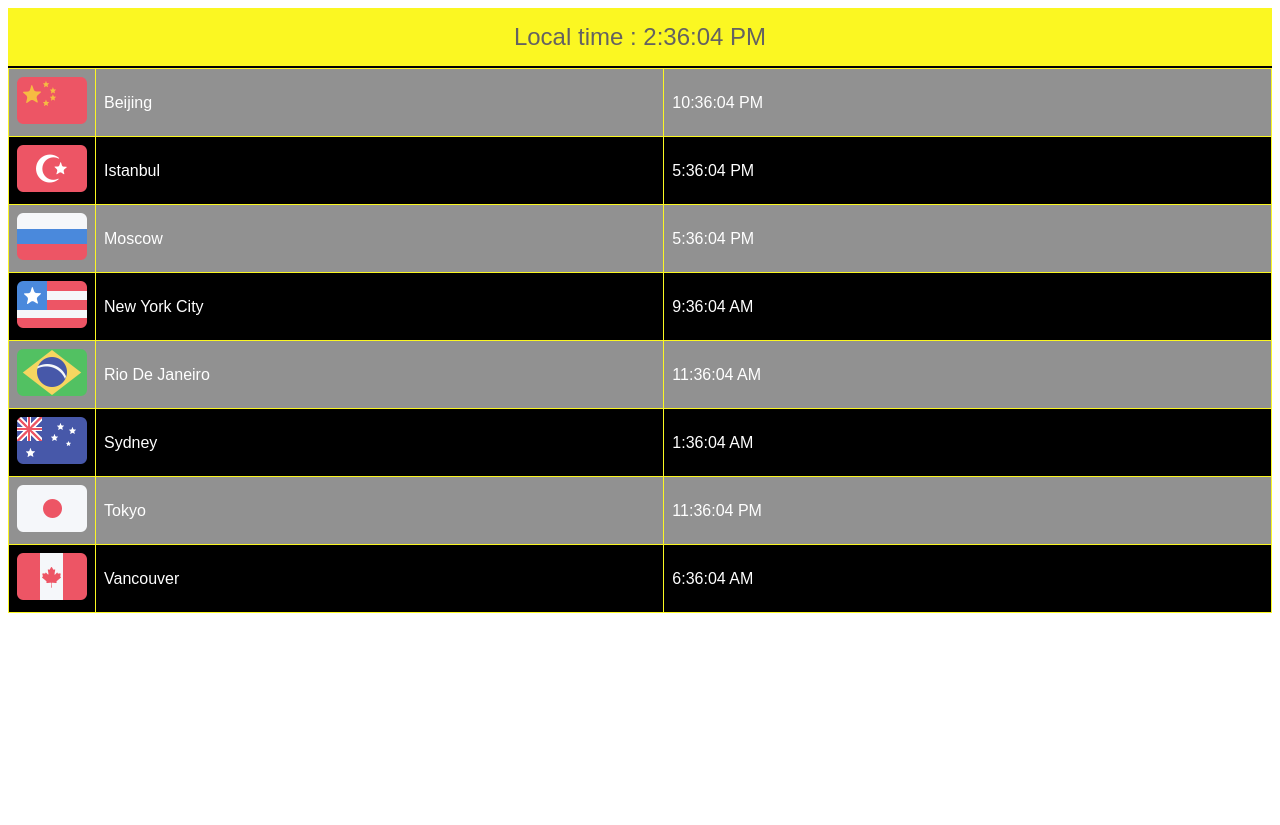
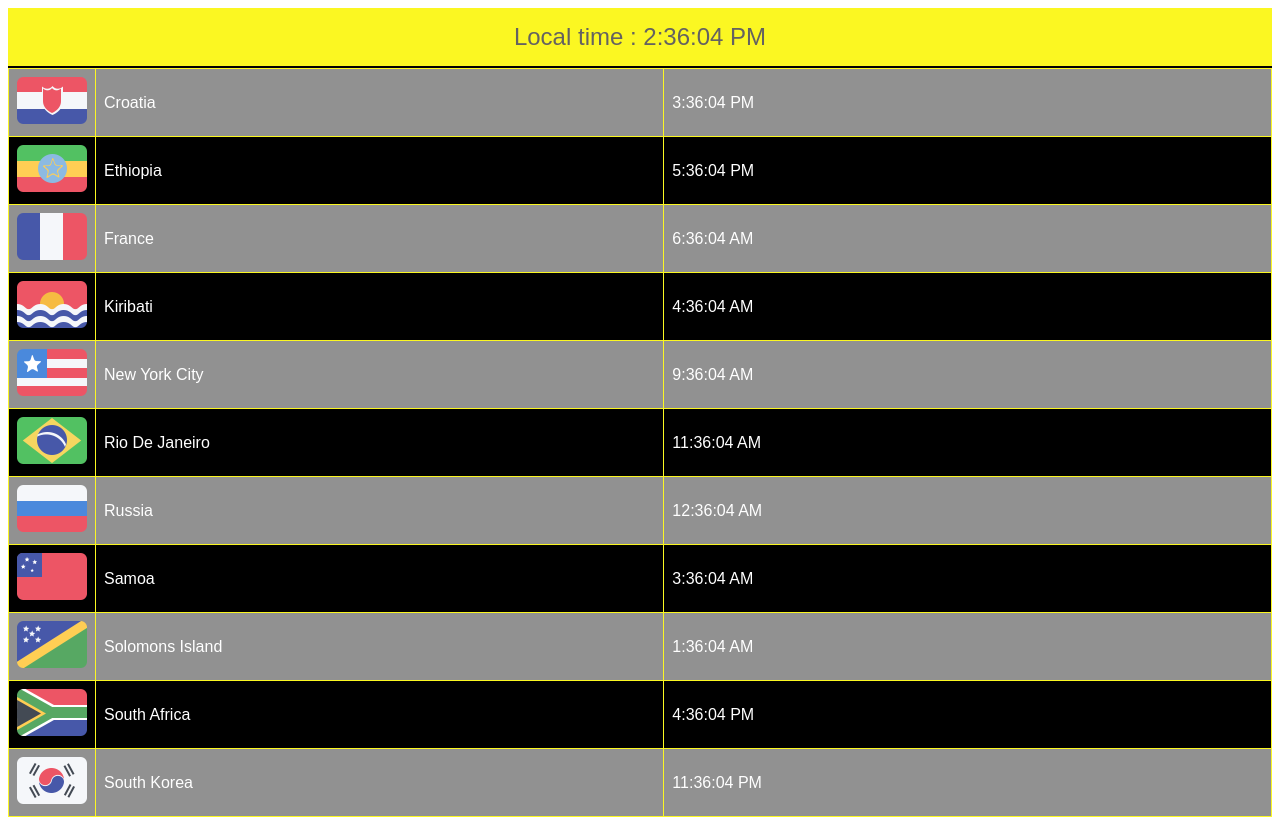
Before and after one commit to mecailen-johnson11-ITvarsity/Module-9-Assessment-2-, a plain HTML site: page index.html in a window 1280 px wide. Before the commit the page ends 800 px from the top, so only its background shows below. Drawn offline with Linux system fonts and the light colour scheme.

Commit message:
Update index.html

```diff
--- a/index.html
+++ b/index.html
@@ -3,7 +3,7 @@
     <head>
        <title>World Time</title>
        <meta charset="UTF-8">
-       <meta name="veiwport" content="width=device-width, initial-scale=1.0">
+       <meta name="viewport" content="width=device-width, initial-scale=1.0">
        <link rel="stylesheet" href="style.css">
     </head>
     <body>
@@ -14,14 +14,17 @@
             var timer = setInterval(displayWorldTime, 1000);
 
             var cities = [
-                {name: "Istanbul", utcOffset: 3, flag: "Turkey.png"},
+                {name: "South Africa", utcOffset: 2, flag: "South-Africa.png"},
                 {name: "New York City", utcOffset: -5, flag: "United-States-of-America.png"},
-                {name: "Tokyo", utcOffset: 9, flag: "Japan.png"},
-                {name: "Moscow", utcOffset: 3, flag: "Russia.png"},
+                {name: "South Korea", utcOffset: 9, flag: "Korea,-South.png"},
+                {name: "Ethiopia", utcOffset: 3, flag: "Ethiopia.png"},
                 {name: "Rio De Janeiro", utcOffset: -3, flag: "Brazil.png"},
-                {name: "Sydney", utcOffset: 11, flag: "Australia.png"},
-                {name: "Vancouver", utcOffset: -8, flag: "Canada.png"},
-                {name: "Beijing", utcOffset: 8, flag: "China.png"}
+                {name: "Solomons Island", utcOffset: 11, flag: "Solomon-Islands.png"},
+                {name: "France", utcOffset: -8, flag: "France.png"},
+                {name: "Samoa", utcOffset: 13, flag: "Samoa.png"},
+                {name: "Kiribati", utcOffset: 14, flag: "Kiribati.png"},
+                {name: "Russia", utcOffset: 10, flag: "Russia.png"},
+                {name: "Croatia", utcOffset: 1, flag: "Croatia.png"},
             ];
 
             cities.sort(compare);
@@ -60,7 +63,7 @@
                 output += `
                        <tr>
                              <th class="col1"></th>
-                            <th class="col2"></th>
+                             <th class="col2"></th>
                             <th></th>
                        </tr>
                 `;
```
